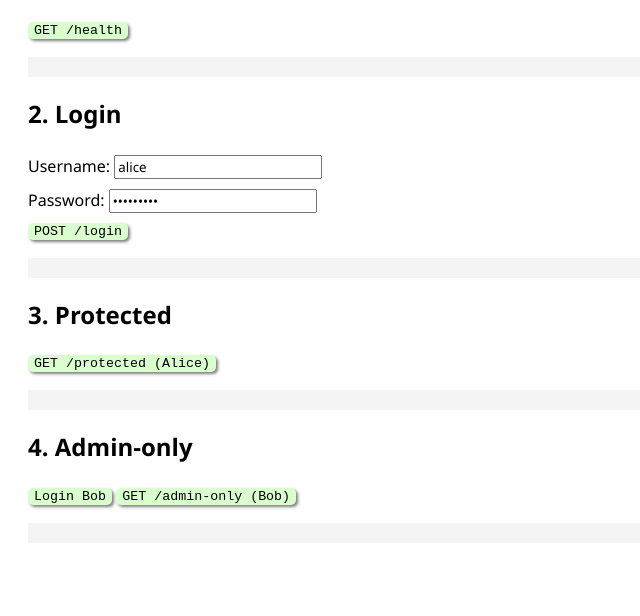
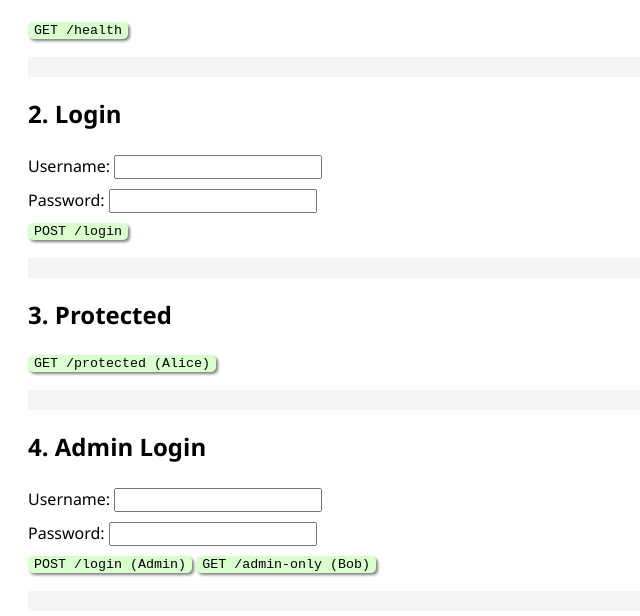
Before and after one commit to mikadominguezz/UT2-TFU-andis2, a website: page index.html in a window 1280 px wide. Shown: the part 150-766 px from the top of the page, without its empty margins (0-640 px from the left). Drawn offline with Linux system fonts and the light colour scheme.

Commit message:
correcion logica del logadmin

```diff
--- a/index.html
+++ b/index.html
@@ -14,8 +14,8 @@
 
   <h2>2. Login</h2>
   <div>
-    <label>Username: <input id="username" value="alice"></label><br>
-    <label>Password: <input id="password" type="password" value="alicepass"></label><br>
+    <label>Username: <input id="username" value=""></label><br>
+    <label>Password: <input id="password" type="password" value=""></label><br>
     <button onclick="login()">POST /login</button>
   </div>
   <pre id="loginResult"></pre>
@@ -24,10 +24,15 @@
   <button onclick="getProtected()">GET /protected (Alice)</button>
   <pre id="protected"></pre>
 
-  <h2>4. Admin-only</h2>
-  <button onclick="loginBob()">Login Bob</button>
+  <h2>4. Admin Login</h2>
+  <div>
+    <label>Username: <input id="adminUsername" value=""></label><br>
+    <label>Password: <input id="adminPassword" type="password" value=""></label><br>
+    <button onclick="loginAdmin()">POST /login (Admin)</button>
     <button onclick="getAdmin()">GET /admin-only (Bob)</button>
+  </div>
   <pre id="admin"></pre>
+
 
 <script>
 const API_BASE = 'http://localhost:8080'; // Puerto de Nginx
@@ -59,16 +64,36 @@ async function login() {
 }
 
 
-async function loginBob() {
+async function loginAdmin() {
+  const username = document.getElementById('adminUsername').value;
+  const password = document.getElementById('adminPassword').value;
+
+  if (!username || !password) {
+    alert('Por favor ingresa username y password');
+    return;
+  }
+
+  try {
     const res = await fetch(`${API_BASE}/login`, {
       method: 'POST',
       headers: { 'Content-Type': 'application/json' },
-    body: JSON.stringify({ username: 'bob', password: 'bobpass' })
+      body: JSON.stringify({ username, password })
     });
+
     const data = await res.json();
-  document.getElementById('admin').textContent = 'Bob logged in, token stored';
-  tokenBob = data.token;
+    if (res.ok && data.token) {
+      tokenBob = data.token; // puedes renombrar a tokenAdmin si quieres
+      document.getElementById('admin').textContent = `Admin ${username} logged in, token stored`;
+    } else {
+      document.getElementById('admin').textContent = JSON.stringify(data, null, 2);
+      alert('Error en login: Credenciales inválidas');
     }
+  } catch(err) {
+    console.error(err);
+    alert('Error en login: ' + err.message);
+  }
+}
+
 
 async function getProtected() {
   if (!tokenAlice) { alert('Primero haz login con Alice'); return; }
```
Lines whose indentation alone changed are shown as unchanged.
